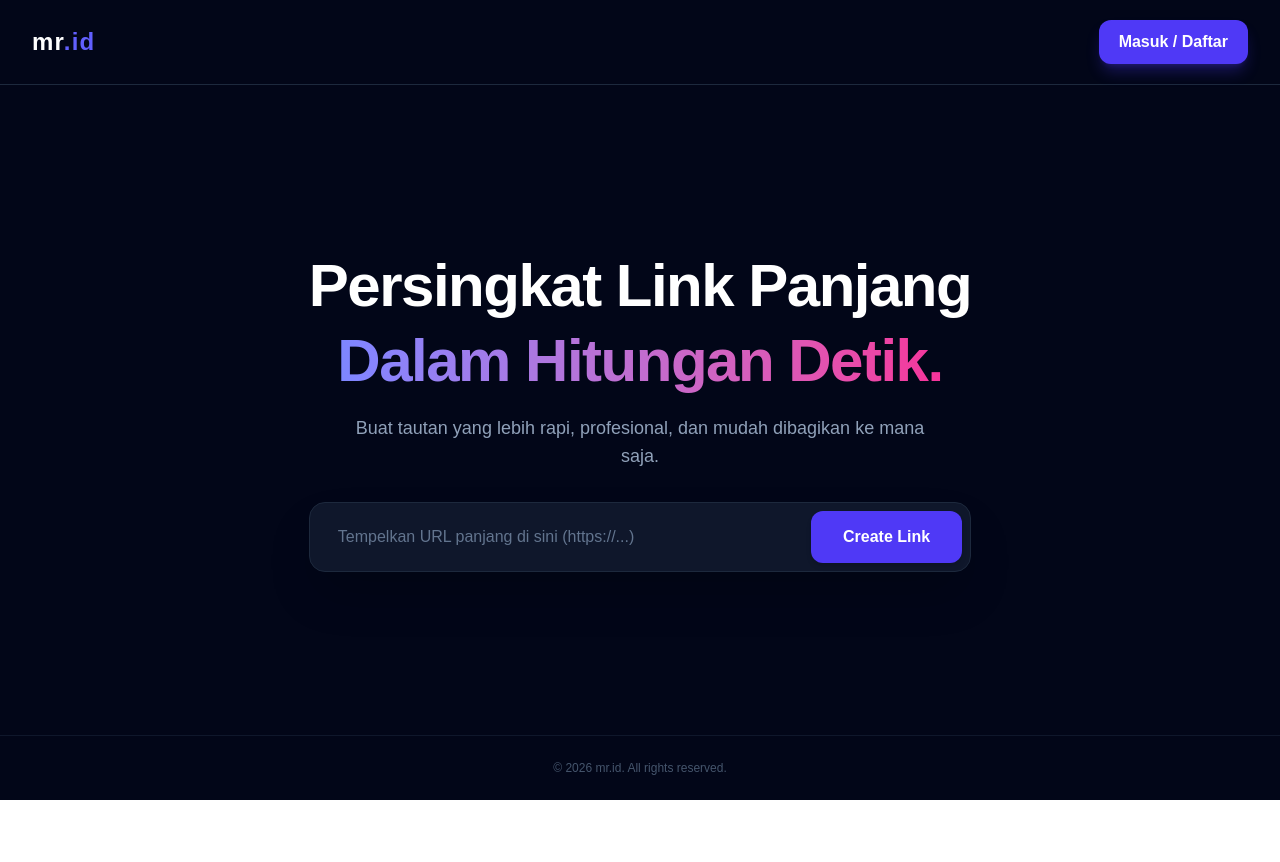
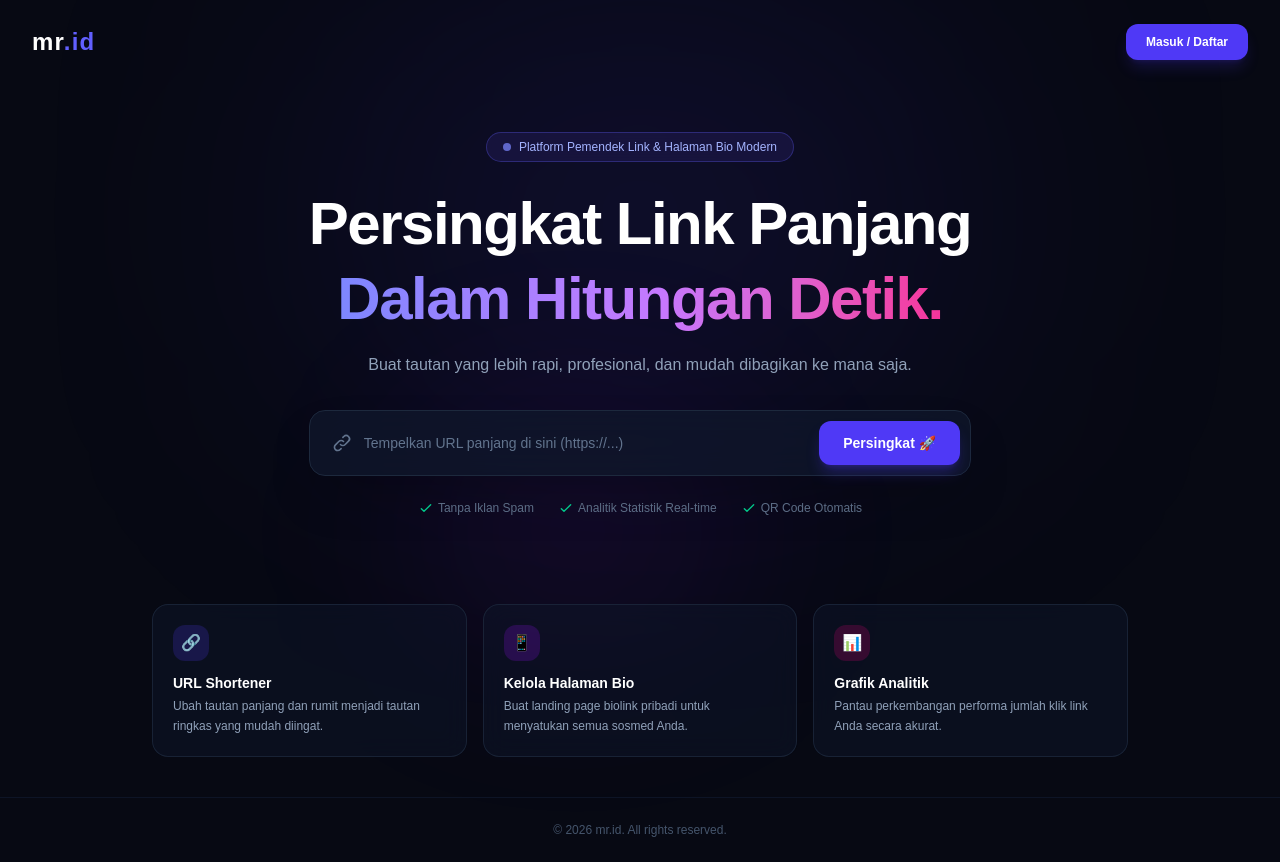
Before and after one commit to mirsalkilu-hub/my-linktree, a Next.js app: page / in a window 1280 px wide. Before the commit the page ends 800 px from the top, so only its background shows below. Built offline with nearby package versions, Linux system fonts and the light colour scheme; no server answers.

Commit message:
feat: improve landing page UI with ambient glow and QR code generator

```diff
--- a/app/page.tsx
+++ b/app/page.tsx
@@ -12,6 +12,7 @@ export default function HomePage() {
   const [slugCode, setSlugCode] = useState("");
   const [isLoading, setIsLoading] = useState(false);
   const [errorMessage, setErrorMessage] = useState("");
+  const [copied, setCopied] = useState(false);
   const router = useRouter();
 
   useEffect(() => {
@@ -58,10 +59,10 @@ export default function HomePage() {
 
   const copyToClipboard = () => {
     navigator.clipboard.writeText(shortUrl);
-    alert("Link pendek berhasil disalin!");
+    setCopied(true);
+    setTimeout(() => setCopied(false), 2000);
   };
 
-  // Fungsi untuk mengunduh QR Code sebagai PNG
   const downloadQRCode = () => {
     const svgElement = document.getElementById("qr-code-home") as SVGSVGElement | null;
     if (!svgElement) return;
@@ -85,7 +86,7 @@ export default function HomePage() {
         const png = canvas.toDataURL("image/png");
         const downloadLink = document.createElement("a");
         downloadLink.href = png;
-        downloadLink.download = `qrcode-${slugCode || "kilulink"}.png`;
+        downloadLink.download = `qrcode-${slugCode || "mrid"}.png`;
         document.body.appendChild(downloadLink);
         downloadLink.click();
         document.body.removeChild(downloadLink);
@@ -95,100 +96,155 @@ export default function HomePage() {
   };
 
   return (
-    <div className="min-h-screen bg-slate-950 text-white font-sans flex flex-col justify-between">
+    <div className="min-h-screen bg-[#070913] text-white font-sans flex flex-col justify-between relative overflow-hidden">
+      {/* Ambient Glow Background Effect */}
+      <div className="absolute top-1/4 left-1/2 -translate-x-1/2 -translate-y-1/2 w-[600px] h-[350px] bg-indigo-600/15 blur-[140px] rounded-full pointer-events-none" />
+      <div className="absolute top-1/2 left-1/3 w-[300px] h-[200px] bg-purple-600/10 blur-[100px] rounded-full pointer-events-none" />
+
       {/* Header / Navbar */}
-      <header className="flex items-center justify-between px-8 py-5 border-b border-slate-800">
-        <div className="flex items-center space-x-2">
+      <header className="relative z-10 flex items-center justify-between px-8 py-6 max-w-7xl mx-auto w-full">
         <span className="text-2xl font-black tracking-wider text-white">
           mr<span className="text-indigo-500">.id</span>
         </span>
-        </div>
 
-        <div className="flex items-center space-x-4">
         <Link
           href="/login"
-            className="px-5 py-2.5 rounded-xl bg-indigo-600 font-semibold text-white hover:bg-indigo-500 transition-all shadow-lg shadow-indigo-600/30"
+          className="bg-indigo-600 hover:bg-indigo-500 text-white px-5 py-2.5 rounded-xl text-xs font-bold transition-all shadow-lg shadow-indigo-600/20 active:scale-95"
         >
           Masuk / Daftar
         </Link>
-        </div>
       </header>
 
-      {/* Konten Utama */}
-      <main className="max-w-4xl mx-auto px-6 py-16 text-center flex-1 flex flex-col justify-center items-center">
-        <h1 className="text-4xl md:text-6xl font-extrabold tracking-tight leading-tight">
+      {/* Main Hero Section */}
+      <main className="relative z-10 max-w-4xl mx-auto px-6 py-12 text-center flex-1 flex flex-col items-center justify-center">
+        {/* Badge Indicator */}
+        <div className="inline-flex items-center space-x-2 bg-indigo-950/60 border border-indigo-500/30 text-indigo-300 px-4 py-1.5 rounded-full text-xs font-medium mb-6 backdrop-blur-md">
+          <span className="flex h-2 w-2 rounded-full bg-indigo-400 animate-pulse" />
+          <span>Platform Pemendek Link & Halaman Bio Modern</span>
+        </div>
+
+        {/* Headline */}
+        <h1 className="text-4xl sm:text-6xl font-extrabold tracking-tight leading-tight mb-4">
           Persingkat Link Panjang <br />
-          <span className="text-transparent bg-clip-text bg-gradient-to-r from-indigo-400 to-pink-500">
+          <span className="bg-gradient-to-r from-indigo-400 via-purple-400 to-pink-500 bg-clip-text text-transparent">
             Dalam Hitungan Detik.
           </span>
         </h1>
-        <p className="mt-4 text-slate-400 text-lg max-w-xl">
+
+        {/* Subtitle */}
+        <p className="text-slate-400 text-sm sm:text-base max-w-2xl mb-8 leading-relaxed">
           Buat tautan yang lebih rapi, profesional, dan mudah dibagikan ke mana saja.
         </p>
 
-        {/* Form Pemotong URL */}
-        <form
-          onSubmit={handleShorten}
-          className="w-full max-w-2xl mt-8 flex flex-col sm:flex-row gap-3 bg-slate-900 p-2 rounded-2xl border border-slate-800 shadow-2xl"
-        >
+        {/* Shortener Form */}
+        <div className="w-full max-w-2xl bg-slate-900/80 border border-slate-800 p-2.5 rounded-2xl shadow-2xl backdrop-blur-xl focus-within:border-indigo-500/80 transition-all mb-4">
+          <form onSubmit={handleShorten} className="flex flex-col sm:flex-row items-center gap-2">
+            <div className="flex items-center space-x-3 px-3 w-full">
+              <svg className="w-5 h-5 text-slate-500 shrink-0" fill="none" stroke="currentColor" viewBox="0 0 24 24">
+                <path strokeLinecap="round" strokeLinejoin="round" strokeWidth="2" d="M13.828 10.172a4 4 0 00-5.656 0l-4 4a4 4 0 105.656 5.656l1.102-1.101m-.758-4.899a4 4 0 005.656 0l4-4a4 4 0 00-5.656-5.656l-1.1 1.1" />
+              </svg>
               <input
                 type="url"
                 required
                 placeholder="Tempelkan URL panjang di sini (https://...)"
                 value={longUrl}
                 onChange={(e) => setLongUrl(e.target.value)}
-            className="flex-1 bg-transparent px-5 py-3.5 text-white placeholder-slate-500 border-none outline-none focus:ring-0 text-base"
+                className="w-full bg-transparent text-sm text-white placeholder-slate-500 focus:outline-none py-2"
               />
+            </div>
             <button
               type="submit"
               disabled={isLoading}
-            className="bg-indigo-600 hover:bg-indigo-500 text-white font-semibold px-8 py-3.5 rounded-xl transition-all disabled:opacity-50 whitespace-nowrap shadow-md"
+              className="w-full sm:w-auto bg-indigo-600 hover:bg-indigo-500 text-white font-semibold text-xs sm:text-sm px-6 py-3 rounded-xl transition-all whitespace-nowrap shadow-lg shadow-indigo-600/30 active:scale-95 shrink-0 disabled:opacity-50"
             >
-            {isLoading ? "Memproses..." : "Create Link"}
+              {isLoading ? "Memproses..." : "Persingkat 🚀"}
             </button>
           </form>
+        </div>
 
-        {/* Pesan Error */}
+        {/* Error Message */}
         {errorMessage && (
-          <p className="mt-4 text-red-400 text-sm font-medium">{errorMessage}</p>
+          <p className="text-red-400 text-xs font-medium mb-4">{errorMessage}</p>
         )}
 
-        {/* Output Link Pendek + QR Code & Tombol Unduh */}
+        {/* Output Box + QR Code & Actions */}
         {shortUrl && (
-          <div className="w-full max-w-2xl mt-6 p-6 bg-indigo-950/40 border border-indigo-500/30 rounded-2xl flex flex-col sm:flex-row items-center justify-between gap-6">
+          <div className="w-full max-w-2xl bg-indigo-950/40 border border-indigo-500/30 p-5 rounded-2xl flex flex-col sm:flex-row items-center justify-between gap-6 mb-8 text-left">
+            <div className="flex-1 w-full flex flex-col gap-2">
+              <span className="text-[10px] text-indigo-300 font-medium uppercase tracking-wider">
+                Link Pendek Anda:
+              </span>
+              <a
+                href={shortUrl}
+                target="_blank"
+                rel="noreferrer"
+                className="text-base font-bold text-white hover:underline break-all"
+              >
+                {shortUrl}
+              </a>
+              <button
+                onClick={copyToClipboard}
+                className="w-fit bg-indigo-600/30 hover:bg-indigo-600/50 text-indigo-200 border border-indigo-500/30 px-4 py-2 rounded-xl text-xs font-semibold transition-all mt-1"
+              >
+                {copied ? "✅ Tersalin!" : "📋 Salin Link"}
+              </button>
+            </div>
 
-            {/* Bagian QR Code & Tombol Unduh */}
-            <div className="flex flex-col items-center gap-2 flex-shrink-0">
-              <div className="bg-white p-3 rounded-xl shadow-lg">
-                <QRCodeSVG id="qr-code-home" value={shortUrl} size={110} />
+            {/* QR Code Block */}
+            <div className="flex flex-col items-center gap-2 shrink-0">
+              <div className="bg-white p-2.5 rounded-xl shadow-md">
+                <QRCodeSVG id="qr-code-home" value={shortUrl} size={100} />
               </div>
               <button
                 onClick={downloadQRCode}
-                className="text-xs text-indigo-400 hover:underline font-semibold"
+                className="text-xs text-indigo-400 hover:text-indigo-300 font-semibold transition-colors"
               >
                 Unduh PNG
               </button>
             </div>
-
-            {/* Teks URL & Tombol Salin */}
-            <div className="flex-1 w-full text-left flex flex-col gap-3">
-              <span className="text-indigo-300 font-semibold text-lg break-all">
-                {shortUrl}
-              </span>
-              <button
-                onClick={copyToClipboard}
-                className="w-fit bg-indigo-600/30 hover:bg-indigo-600/50 text-indigo-200 border border-indigo-500/30 px-5 py-2.5 rounded-xl text-sm font-semibold transition-all"
-              >
-                Salin Link
-              </button>
-            </div>
-
           </div>
         )}
+
+        {/* Quick Features */}
+        <div className="flex flex-wrap items-center justify-center gap-6 text-xs text-slate-500 mt-2">
+          <span className="flex items-center space-x-1">
+            <svg className="w-4 h-4 text-emerald-400" fill="none" stroke="currentColor" viewBox="0 0 24 24"><path strokeLinecap="round" strokeLinejoin="round" strokeWidth="2" d="M5 13l4 4L19 7" /></svg>
+            <span>Tanpa Iklan Spam</span>
+          </span>
+          <span className="flex items-center space-x-1">
+            <svg className="w-4 h-4 text-emerald-400" fill="none" stroke="currentColor" viewBox="0 0 24 24"><path strokeLinecap="round" strokeLinejoin="round" strokeWidth="2" d="M5 13l4 4L19 7" /></svg>
+            <span>Analitik Statistik Real-time</span>
+          </span>
+          <span className="flex items-center space-x-1">
+            <svg className="w-4 h-4 text-emerald-400" fill="none" stroke="currentColor" viewBox="0 0 24 24"><path strokeLinecap="round" strokeLinejoin="round" strokeWidth="2" d="M5 13l4 4L19 7" /></svg>
+            <span>QR Code Otomatis</span>
+          </span>
+        </div>
       </main>
 
+      {/* Feature Cards Section */}
+      <section className="relative z-10 max-w-5xl mx-auto px-6 py-10 w-full">
+        <div className="grid grid-cols-1 md:grid-cols-3 gap-4">
+          <div className="bg-slate-900/50 border border-slate-800/80 p-5 rounded-2xl backdrop-blur-md">
+            <div className="w-9 h-9 bg-indigo-600/20 text-indigo-400 rounded-xl flex items-center justify-center font-bold text-base mb-3">🔗</div>
+            <h3 className="font-semibold text-sm mb-1">URL Shortener</h3>
+            <p className="text-xs text-slate-400 leading-relaxed">Ubah tautan panjang dan rumit menjadi tautan ringkas yang mudah diingat.</p>
+          </div>
+          <div className="bg-slate-900/50 border border-slate-800/80 p-5 rounded-2xl backdrop-blur-md">
+            <div className="w-9 h-9 bg-purple-600/20 text-purple-400 rounded-xl flex items-center justify-center font-bold text-base mb-3">📱</div>
+            <h3 className="font-semibold text-sm mb-1">Kelola Halaman Bio</h3>
+            <p className="text-xs text-slate-400 leading-relaxed">Buat landing page biolink pribadi untuk menyatukan semua sosmed Anda.</p>
+          </div>
+          <div className="bg-slate-900/50 border border-slate-800/80 p-5 rounded-2xl backdrop-blur-md">
+            <div className="w-9 h-9 bg-pink-600/20 text-pink-400 rounded-xl flex items-center justify-center font-bold text-base mb-3">📊</div>
+            <h3 className="font-semibold text-sm mb-1">Grafik Analitik</h3>
+            <p className="text-xs text-slate-400 leading-relaxed">Pantau perkembangan performa jumlah klik link Anda secara akurat.</p>
+          </div>
+        </div>
+      </section>
+
       {/* Footer */}
-      <footer className="text-center py-6 border-t border-slate-900 text-slate-600 text-xs">
+      <footer className="relative z-10 text-center py-6 border-t border-slate-900/80 text-slate-600 text-xs">
         © 2026 mr.id. All rights reserved.
       </footer>
     </div>
```
Lines whose indentation alone changed are shown as unchanged.
